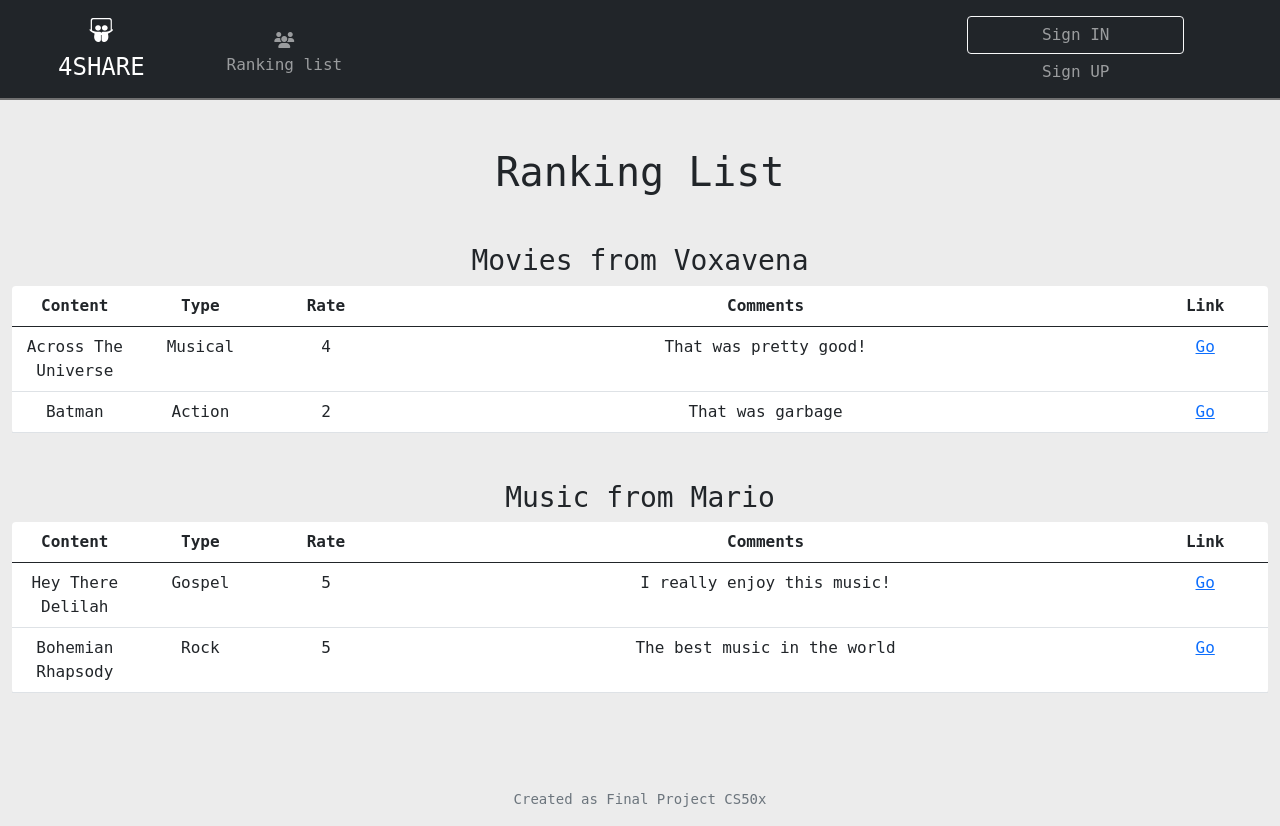
After one commit to RenatoDidier/Final-Project---CS50x, a Flask app: page /ranking in a window 1280 px wide. The commit adds this page. Run offline with Flask 2, Linux system fonts and the light colour scheme; some libraries are stand-ins or nearby versions.

Commit message:
Second day

```diff
--- a/app.py
+++ b/app.py
@@ -1,5 +1,3 @@
-
-from distutils.log import debug
 from cs50 import SQL
 from flask import render_template, redirect, Flask, request, flash, session
 from flask_session import Session
@@ -96,60 +94,90 @@ def register():
     else:
         return render_template("register.html")
 
-@app.route("/", methods=["GET", "POST"])
+@app.route("/")
 @login_required
 def index():
-    if request.method == "POST":
-        return render_template("other.html")
+    return render_template("index.html")
+
+@app.route("/mylist", methods=["GET"])
+@login_required
+def mylist():
+    if not db.execute("SELECT * FROM data_user WHERE id_user = ?", session["user_id"]):
+        return render_template("mylist.html")
 
     else:
-        return render_template("index.html")
+        diff_tables = db.execute("SELECT DISTINCT table_name FROM data_user WHERE id_user = ?", session["user_id"])
+        data_list = []
+        for row in diff_tables:
+            data = db.execute("SELECT * FROM data_user WHERE id_user = ? and table_name = ?", session["user_id"], row["table_name"])
+            data_dictionary = {"table_data": data,
+                                "title": row["table_name"]}
 
-@app.route("/mylist", methods=["GET", "POST"])
+            data_list.append(data_dictionary)
+
+
+        return render_template("mylist.html", data=data_list)
+
+@app.route("/ranking")
+def ranking():
+    diff_tables = db.execute("SELECT DISTINCT table_name FROM data_user WHERE bool_ranking = 1")
+    data_list = []
+    for row in diff_tables:
+        data_table = db.execute("SELECT * FROM data_user WHERE table_name = ?", row["table_name"])
+        data_user = db.execute("SELECT * FROM users WHERE id = ?", data_table[0]["id_user"])
+        data_dictionary = {"table_data": data_table,
+                            "title": row["table_name"],
+                            "owner": data_user[0]["user"]}
+
+        data_list.append(data_dictionary)
+
+    return render_template("ranking.html", data=data_list)
+
+@app.route("/addlist", methods=["POST"])
 @login_required
-def mylist():
-    if request.method == "POST":
-        if not request.form.get("content"):
-            error = flash("Any content was fill")
+def addlist():
+    if not request.form.get("content"):
+            error = flash("You must put a comment")
             return render_template("mylist.html", error=error)
 
-        elif len(request.form.get("comment")) > 240:
-            error = flash("Comment section filled incorrectly")
-            return render_template("mylist.html", error=error)
-
-        else:
-            if not request.form.get("rate"):
-                rate = ""
-            else:
-                rate = float(request.form.get("rate"))
-
-            table_name = request.form.get("table_name").lower()
-            content = request.form.get("content").lower()
-            type = request.form.get("type").lower()
-            comment = request.form.get("comment").lower()
-            link = request.form.get("link").lower()
-            id = int(session["user_id"])
-
-            db.execute("INSERT INTO tables (id, table_name, content, type, rate, comment, link) VALUES (?, ?, ?, ?, ?, ?, ?)", id, table_name, content, type, rate, comment, link)
-            return redirect("/mylist")
-
+    elif len(request.form.get("comment")) > 240:
+        error = flash("Comment section filled incorrectly")
+        return render_template("mylist.html", error=error)
 
     else:
-        if not db.execute("SELECT * FROM tables WHERE id = ?", session["user_id"]):
-            return render_template("mylist.html")
+        if not request.form.get("rate"):
+            rate = ""
+        else:
+            rate = float(request.form.get("rate"))
 
-        else:
-            geral = db.execute("SELECT * FROM tables WHERE id = ?", session["user_id"])
-            diff_tables = db.execute("SELECT DISTINCT table_name FROM tables")
-            data_list = []
-            for row in diff_tables:
-                data = db.execute("SELECT * FROM tables WHERE id = ? and table_name = ?", session["user_id"], row["table_name"])
+        table_name = request.form.get("table_name").lower()
+        content = request.form.get("content").lower()
+        type = request.form.get("type").lower()
+        comment = request.form.get("comment").lower()
+        link = request.form.get("link").lower()
+        id = int(session["user_id"])
 
-                data_dictionary = {"table_data": data,
-                                    "title": row["table_name"]}
+        db.execute("INSERT INTO data_user (id_user, table_name, content, type, rate, comment, link) VALUES (?, ?, ?, ?, ?, ?, ?)", id, table_name, content, type, rate, comment, link)
+        return redirect("/mylist")
 
-                data_list.append(data_dictionary)
+@app.route("/deletelist")
+@login_required
+def deletelist():
+    id_table = request.args.get("id_table", type=int)
+    db.execute("DELETE FROM data_user WHERE content = ?", id_table)
+    return redirect("/mylist")
 
+@app.route("/toranking")
+@login_required
+def toranking():
+    boolRanking = request.args.get("bool", type=int)
 
+    if not db.execute("SELECT * FROM data_user WHERE id_user = ? AND bool_ranking = ?", session["user_id"], boolRanking):
+        # Aqui será quando for 0
+        db.execute("UPDATE data_user SET bool_ranking = 1 WHERE id_user = ?", session["user_id"])
+        return redirect("/mylist")
 
-            return render_template("mylist.html", data=data_list)
+    else:
+        # Aqui será quando for 1
+        db.execute("UPDATE data_user SET bool_ranking = 0 WHERE id_user = ?", session["user_id"])
+        return redirect("/mylist")
--- /dev/null
+++ b/static/columns.js
@@ -0,0 +1,71 @@
+$(document).ready(function() {
+    $("#createTable").on("click", function() {
+        let columnsName = ["content", "type", "rate", "comment", "link"]
+        let columnsType = ["text", "text", "number", "text", "url"]
+        let cols = ["2", "1", "1", "7", "1"]
+
+        // Criação dos elementos do HTML
+        $("#spaceToCreate").append("<div></div>");
+        $("#spaceToCreate div").append("<form></form>");
+        $("#spaceToCreate div form").append("<span>Title:</span><input></input>");
+        $("#spaceToCreate div form").append("<table></table>");
+        $("#spaceToCreate div form").append("<span></span>")
+        $("#spaceToCreate div form span:last-child").append("<button>Confirm</button>")
+
+        // Criação dos atributos de todas as tags criadas anteriorment
+        $("#spaceToCreate div form").attr({"method" : "post", "action" : "/addlist"});
+        $("#spaceToCreate div form table").attr({"class" : "table rounded"});
+        $("#spaceToCreate div form input").attr({"type" : "text", "name" : "table_name"});
+        $("#spaceToCreate div form span button").attr({"type" : "submit", "class" : "ms-auto btn btn-primary d-flex"});
+
+        let newTable = "#spaceToCreate div form table"
+        let newBody = "#spaceToCreate div form table tbody tr"
+
+        $(newTable).append("<thead></thead>")
+        $(newTable).append("<tbody></tbody>")
+
+        $(newTable + " thead").append("<tr></tr>")
+        $(newTable + " tbody").append("<tr></tr>")
+
+        // Construção do HEAD da tabela
+        for (let i = 0; i < columnsName.length; i++) {
+          $(newTable + " thead tr").append("<th>" + columnsName[i] + "</th>")
+          $(newTable + " thead tr th:last-child").attr({"class" : "col-" + cols[i], "scope" : "col"})
+        }
+
+        // Construção do BODY da tabela
+        for (let i = 0; i < columnsName.length; i++) {
+          if (i == 3) {
+            $(newBody).append("<td></td>");
+            $(newBody + " td:last-child").addClass("align-top comments");
+            $(newBody + " td:last-child").append("<textarea></textarea>");
+            $(newBody + " td:last-child textarea").attr({
+              "class" : "form-control",
+              "type" : columnsType[i],
+              "name" : columnsName[i],
+              "maxlength" : "240",
+              "id" : "comment"
+            });
+            $(newBody + " td:last-child").append("<span>240 Characters remaining</span>")
+            $(newBody + " td:last-child span").attr({
+              "class" : "char-remain",
+              "style" : "font-size: 10px;"
+            });
+          } else {
+            $(newBody).append("<td></td>");
+            $(newBody + " td:last-child").addClass("align-top");
+            $(newBody + " td:last-child").append("<input></input>");
+            $(newBody + " td:last-child input").attr({
+              "class" : "form-control",
+              "type" : columnsType[i],
+              "name" : columnsName[i]
+            }); }
+
+          $(newBody + " td:nth-child(3) input").attr({"step" : "0.01"});
+        }
+      });
+
+
+
+
+    })
--- /dev/null
+++ b/static/remaining.js
@@ -0,0 +1,7 @@
+comment.on("keyup keypress change", function() {
+    let comment = $("textarea");
+    let maxlength = parseInt(comment.attr("maxlength"), 10);
+    charCount = $(this).val().length;
+    charRemain = maxlength - charCount;
+    $(".char-remain").text(charRemain + " Characters remaining");
+  });
--- /dev/null
+++ b/static/rows.js
@@ -0,0 +1,45 @@
+$(document).ready(function () {
+    $("#createRow").on("click", function() {
+
+        let names = ["content", "type", "rate", "comment", "link"];
+        let type = ["text", "text", "number", "text", "url"];
+
+        $(".confirmRow").append("<button>Confirm</button>");
+        $(".confirmRow button").attr({ "type": "submit", "class": "ms-auto btn btn-primary d-flex" });
+        $(".table tbody").append("<tr></tr>");
+
+        for (let i = 0; i < names.length; i++) {
+            if (names[i] == "comment") {
+                $(".table tbody tr:last-child").append("<td></td>");
+                $(".table tbody tr:last-child td:last-child").addClass("align-top comments");
+                $(".table tbody tr:last-child td:last-child").append("<textarea></textarea>");
+                $(".table tbody tr:last-child td:last-child textarea").attr({
+                    "class": "form-control",
+                    "type": type[i],
+                    "name": names[i],
+                    "maxlength": "240",
+                    "id": "comment"
+                });
+                $(".table tbody tr:last-child td:last-child").append("<span>240 Characters remaining</span>");
+                $(".table tbody tr:last-child td:last-child span").attr({
+                    "class": "char-remain",
+                    "style": "font-size: 10px;"
+                });
+            } else {
+                $(".table tbody tr:last-child").append("<td></td>");
+                $(".table tbody tr:last-child td:last-child").addClass("align-top");
+                $(".table tbody tr:last-child td:last-child").append("<input></input>");
+                $(".table tbody tr:last-child td:last-child input").attr({
+                    "class": "form-control",
+                    "type": type[i],
+                    "name": names[i]
+                });
+            }
+
+            $(".table tbody tr:last-child td:nth-child(3) input").attr({ "step": "0.01" });
+        }
+
+    });
+})
+
+$("#dropdownMenuButton1").dropdown();
--- a/static/styles.css
+++ b/static/styles.css
@@ -21,6 +21,6 @@ header {
     text-align: center;
 }
 
-.table {
+table {
     background-color: white;
 }
--- /dev/null
+++ b/static/table.js
@@ -0,0 +1,9 @@
+$(document).ready(function() {
+
+  $("#tableChange").DataTable({
+    paging: false,
+    searching: false,
+    "info": false,
+  });
+
+});
--- a/templates/layout.html
+++ b/templates/layout.html
@@ -7,6 +7,7 @@
         <link href="/static/styles.css" rel="stylesheet">
         <link href="/static/favicon.ico" rel="icon">
         <link href="https://cdn.jsdelivr.net/npm/bootstrap@5.0.2/dist/css/bootstrap.min.css" rel="stylesheet" integrity="sha384-EVSTQN3/azprG1Anm3QDgpJLIm9Nao0Yz1ztcQTwFspd3yD65VohhpuuCOmLASjC" crossorigin="anonymous">
+        <link rel="stylesheet" type="text/css" href="https://cdn.datatables.net/1.12.1/css/jquery.dataTables.css">
         <title>4SHARE: {% block title %}{% endblock %}</title>
     </head>
     <body>
@@ -78,8 +79,13 @@
         <script src="https://cdn.jsdelivr.net/npm/popper.js@1.12.9/dist/umd/popper.min.js" integrity="sha384-ApNbgh9B+Y1QKtv3Rn7W3mgPxhU9K/ScQsAP7hUibX39j7fakFPskvXusvfa0b4Q" crossorigin="anonymous"></script>
         <script src="https://cdn.jsdelivr.net/npm/bootstrap@4.0.0/dist/js/bootstrap.min.js" integrity="sha384-JZR6Spejh4U02d8jOt6vLEHfe/JQGiRRSQQxSfFWpi1MquVdAyjUar5+76PVCmYl" crossorigin="anonymous"></script>
 
-        <script src="/static/javascript.js" type="text/javascript"></script>
+        <script type="text/javascript" charset="utf8" src="https://cdn.datatables.net/1.12.1/js/jquery.dataTables.js"></script>
+        <script src="/static/table.js" type="text/javascript"></script>
+        <script src="/static/columns.js" type="text/javascript"></script>
+        <script src="/static/rows.js" type="text/javascript"></script>
+        <script src="/static/remaining.js" type="text/javascript"></script>
         <script src="https://kit.fontawesome.com/eb509474c6.js" crossorigin="anonymous"></script>
+
 
     </body>
 </html>
--- /dev/null
+++ b/templates/ranking.html
@@ -0,0 +1,42 @@
+{% extends "layout.html" %}
+
+{% block title %}
+Ranking
+{% endblock %}
+
+{% block main %}
+<h1>Ranking List</h1>
+    {% if data %}
+
+    {% for module in data %}
+    <div class="content my-5">
+            <h3>{{ module["title"] | capitalize }} from {{ module["owner"] | capitalize }}</h3>
+            <table class="table rounded">
+                <thead>
+                    <tr>
+                        <th scope="col" class="col-1">Content</th>
+                        <th scope="col" class="col-1">Type</th>
+                        <th scope="col" class="col-1">Rate</th>
+                        <th scope="col" class="col-6">Comments</th>
+                        <th scope="col" class="col-1">Link</th>
+                    </tr>
+                </thead>
+                <tbody>
+                    {% for row in module["table_data"] %}
+                    <tr>
+                        <td class="align-top">{{ row.content | title }}</td>
+                        <td class="align-top">{{ row.type | title }}</td>
+                        <td class="align-top">{{ row.rate }}</td>
+                        <td class="align-top">{{ row.comment | capitalize }}</td>
+                        <td class="align-top"><a target="_blank" href="{{ row.link }}">{% if row.link == "" %}{% else %}Go{% endif %}</a></td>
+                    </tr>
+                    {% endfor %}
+
+                </tbody>
+            </table>
+    </div>
+    {% endfor %}
+    {% endif %}
+
+
+{% endblock %}
```
Also changed, not shown: static/javascript.js (deleted, +0 -116 lines), templates/mylist.html (+14 -54 lines), package-lock.json (added), shares.db, 4 other files.
